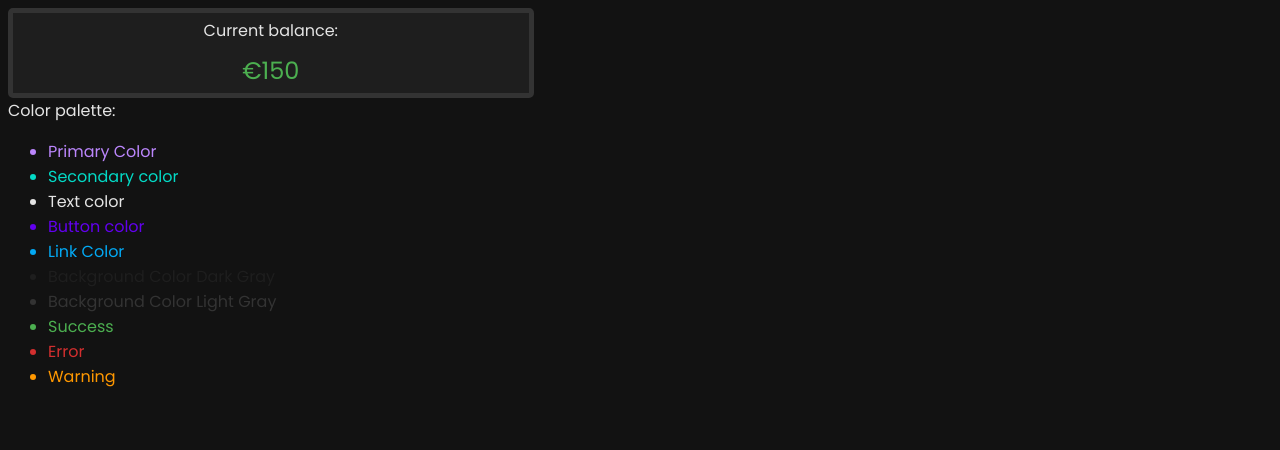
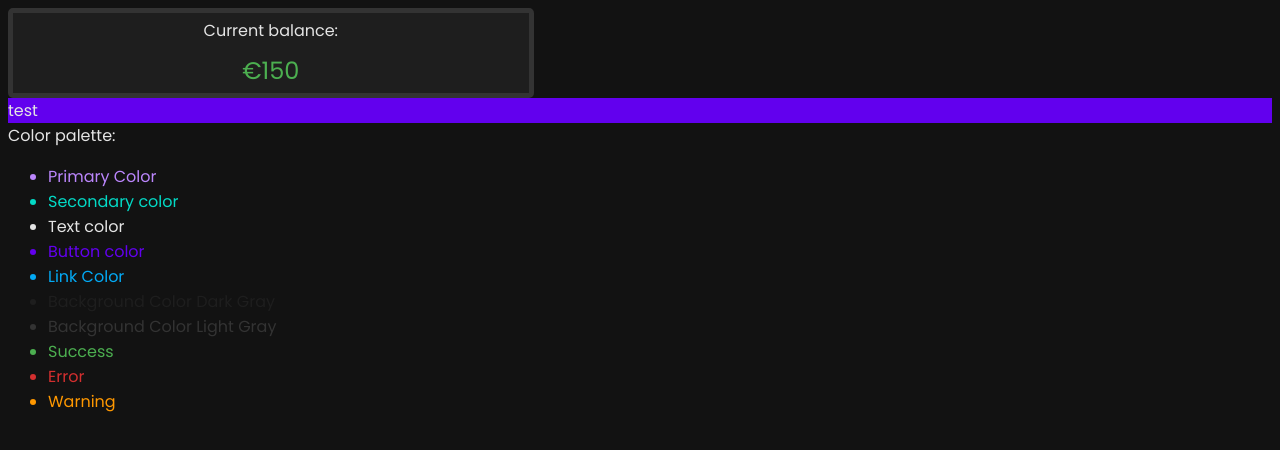
Before and after one commit to ldtorrejon/FinanceApp, a React (Vite) app in the folder frontend/: page / in a window 1280 px wide. Shown: the top 450 px of the page. Built offline with nearby package versions, Linux system fonts and the light colour scheme.

Commit message:
scss modules added

```diff
--- a/frontend/index.html
+++ b/frontend/index.html
@@ -3,7 +3,7 @@
   <head>
     <meta charset="UTF-8" />
     <meta name="viewport" content="width=device-width, initial-scale=1.0" />
-    <title>Money Checker</title>
+    <title>dev</title>
   </head>
   <body>
     <div id="root"></div>
--- a/frontend/src/App.tsx
+++ b/frontend/src/App.tsx
@@ -1,10 +1,12 @@
 import "./App.scss";
 import { FinanceDetail } from "./components/financeDetailComponent/FinanceDetail";
+import { Navbar } from "./components/navbar/Navbar";
 
 const App: React.FC = () => {
   return (
     <>
       <FinanceDetail></FinanceDetail>
+      <Navbar></Navbar>
       <div>Color palette:</div>
       <ul>
         <li style={{ color: "#BB86FC" }}>Primary Color</li>
--- /dev/null
+++ b/frontend/src/assets/Navbar.module.scss
@@ -0,0 +1,5 @@
+@use "../index";
+
+.container {
+  background-color: index.$button-color;
+}
--- a/frontend/src/components/financeDetailComponent/FinanceDetail.tsx
+++ b/frontend/src/components/financeDetailComponent/FinanceDetail.tsx
@@ -1,12 +1,12 @@
 import React from "react";
-import "../../assets/FinanceDetailStyles.scss";
+import types from "../../assets/Finance.module.scss";
 
 export const FinanceDetail: React.FC = () => {
   return (
     <>
-      <div className="container">
-        <div className="title">Current balance:</div>
-        <div className="amount">€150</div>
+      <div className={types.container}>
+        <div>Current balance:</div>
+        <div className={types.amount}>€150</div>
       </div>
     </>
   );
--- a/frontend/src/components/navbar/Navbar.tsx
+++ b/frontend/src/components/navbar/Navbar.tsx
@@ -1,9 +1,6 @@
 import React from "react";
+import styles from "../../assets/Navbar.module.scss";
 
 export const Navbar: React.FC = () => {
-  return (
-    <>
-      <div>test</div>
-    </>
-  );
+  return <div className={styles.container}>test</div>;
 };
```
Also changed, not shown: frontend/src/assets/Finance.module.scss (renamed from frontend/src/assets/FinanceDetailStyles.scss).
